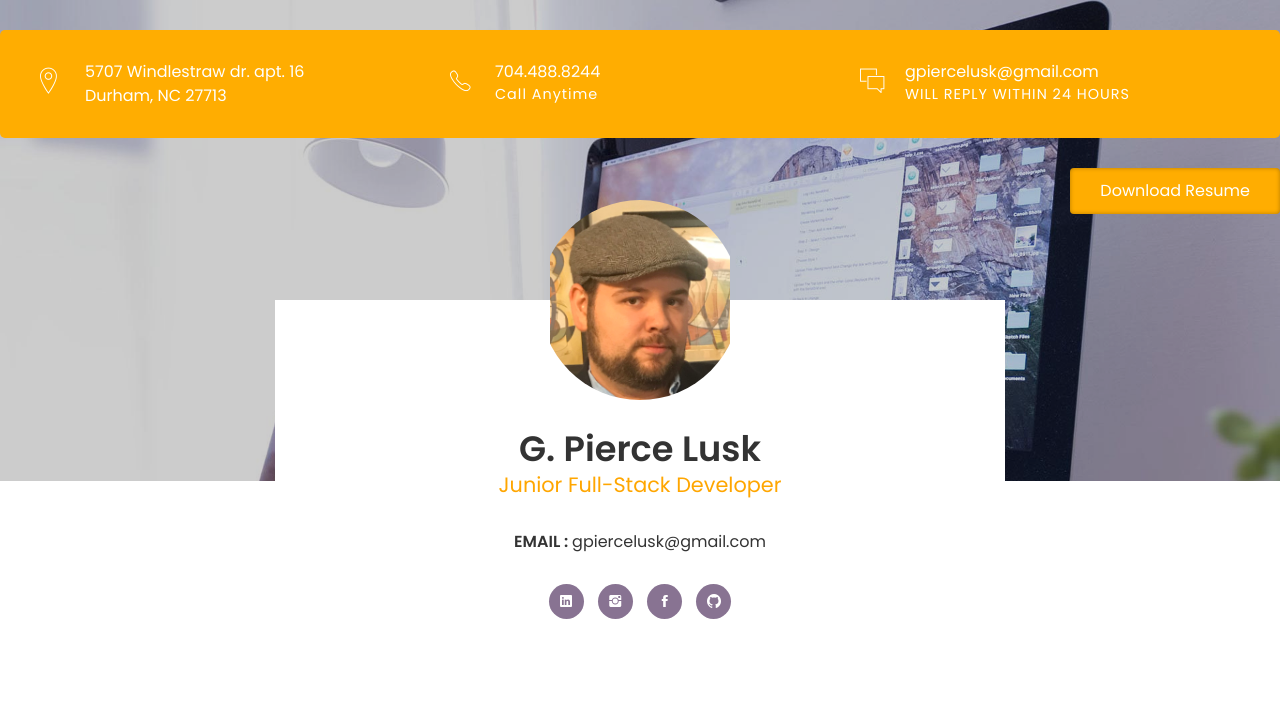
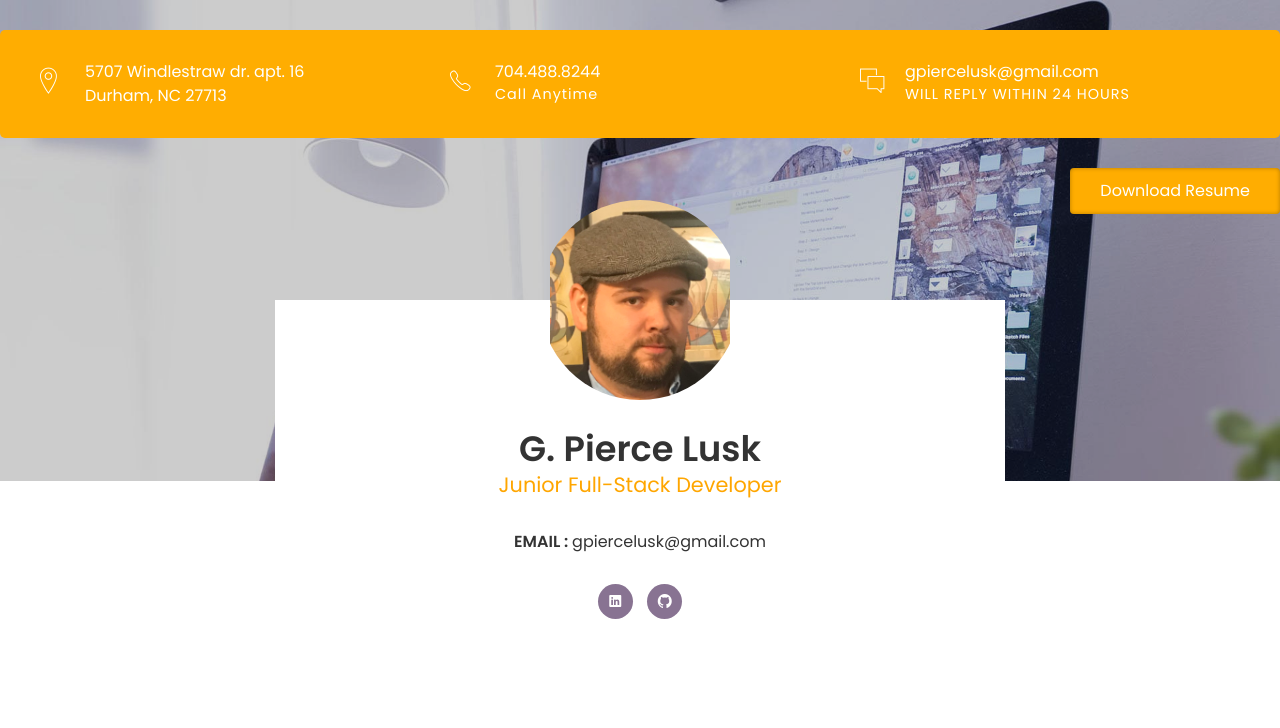
Before and after one commit to gpiercelusk/portfolio, a plain HTML site: page index.html in a window 1280 px wide. Shown: the top 728 px of the page. Drawn offline with Linux system fonts and the light colour scheme; files whose address does not match are found by name.

Commit message:
removed facebook and instagram

```diff
--- a/index.html
+++ b/index.html
@@ -82,10 +82,6 @@
             </ul>
             <ul class="social-icons">
               <li><a href="https://www.linkedin.com/in/pierce-lusk-9278ba5b/"><i class="ion-social-linkedin"></i></a>
-              </li>
-              <li><a target="_blank" href="https://www.instagram.com/PierceLusk/?hl=en"><i
-                    class="ion-social-instagram"></i></a></li>
-              <li><a target="_blank" href="https://www.facebook.com/pierce.lusk"><i class="ion-social-facebook"></i></a>
               </li>
               <li><a target="_blank" href="https://github.com/gpiercelusk"><i class="ion-social-github"></i></a></li>
             </ul>
```
